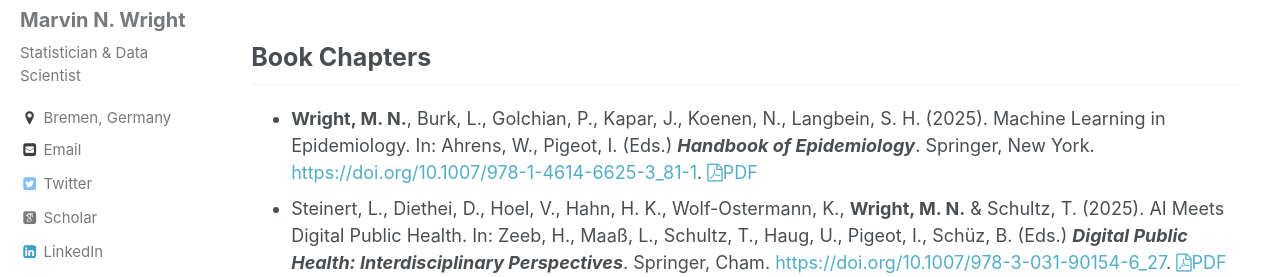
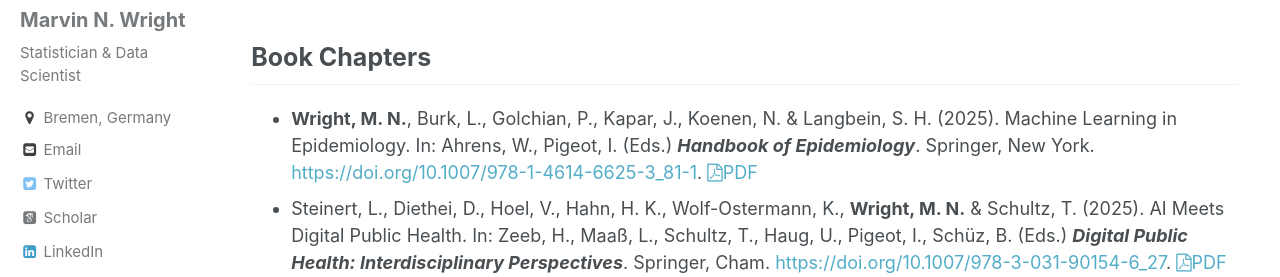
Before and after one commit to mnwright/mnwright.github.io, a Jekyll site: the page built from _pages/publications.md, in a window 1280 px wide and 900 px high, scrolled down 5799 px. Shown: the part 152-429 px from the top of the window. Built offline with Jekyll 4.4.1, drawn with Linux system fonts in a browser that asks for light colours; some web fonts are replaced.

Commit message:
and sign

```diff
--- a/_pages/publications.md
+++ b/_pages/publications.md
@@ -78,7 +78,7 @@ Workshop on Explainable Artificial Intelligence***. <https://arxiv.org/abs/2512.
 * {:.pub} Paulick, C., **Wright, M. N.**, Verleger, R. & Keller, K. (2014). Decomposition of 3-way arrays: A comparison of different PARAFAC algorithms. ***Chemometrics and Intelligent Laboratory Systems*** 137:97–109. <https://doi.org/10.1016/j.chemolab.2014.06.009>.
 
 ## Book Chapters
-* {:.pub} **Wright, M. N.**, Burk, L., Golchian, P., Kapar, J., Koenen, N., Langbein, S. H. (2025). Machine Learning in Epidemiology. In:  Ahrens, W., Pigeot, I. (Eds.) ***Handbook of Epidemiology***. Springer, New York. <https://doi.org/10.1007/978-1-4614-6625-3_81-1>. <a href="https://link.springer.com/content/pdf/10.1007/978-1-4614-6625-3_81-1.pdf"><i class="fa fa-file-pdf-o"></i>PDF</a>
+* {:.pub} **Wright, M. N.**, Burk, L., Golchian, P., Kapar, J., Koenen, N. & Langbein, S. H. (2025). Machine Learning in Epidemiology. In:  Ahrens, W., Pigeot, I. (Eds.) ***Handbook of Epidemiology***. Springer, New York. <https://doi.org/10.1007/978-1-4614-6625-3_81-1>. <a href="https://link.springer.com/content/pdf/10.1007/978-1-4614-6625-3_81-1.pdf"><i class="fa fa-file-pdf-o"></i>PDF</a>
 * {:.pub} Steinert, L., Diethei, D., Hoel, V., Hahn, H. K., Wolf-Ostermann, K., **Wright, M. N.** & Schultz, T. (2025). AI Meets Digital Public Health. In: Zeeb, H., Maaß, L., Schultz, T., Haug, U., Pigeot, I., Schüz, B. (Eds.) ***Digital Public Health: Interdisciplinary Perspectives***. Springer, Cham. <https://doi.org/10.1007/978-3-031-90154-6_27>. <a href="https://link.springer.com/content/pdf/10.1007/978-3-031-90154-6_27.pdf"><i class="fa fa-file-pdf-o"></i>PDF</a>
 * {:.pub} Börnhorst, C., **Wright, M. N.** & Didelez, V. (2025). New Analytical Approaches to Life Course Epidemiology. In: Kuh, D., Susser, E., Blodgett, J. M., & Ben-Shlomo, Y. (Eds.) ***A Life Course Approach to the Epidemiology of Chronic Diseases and Ageing*** (3rd edn.). Oxford Academic, Oxford. <https://doi.org/10.1093/oso/9780198895961.003.0005>.
 * {:.pub} **Wright, M. N.** (2023). Feature Selection. In: Bischl, B., Sonabend, R., Kotthoff, L., Lang, M., (Eds.) ***Applied Machine Learning Using mlr3 in R***. CRC Press, Boca Raton, Florida. <https://mlr3book.mlr-org.com/feature_selection.html>. <a href="https://mlr3book.mlr-org.com/feature_selection.html"><i class="fa fa-file-text-o"></i>HTML</a>
```
